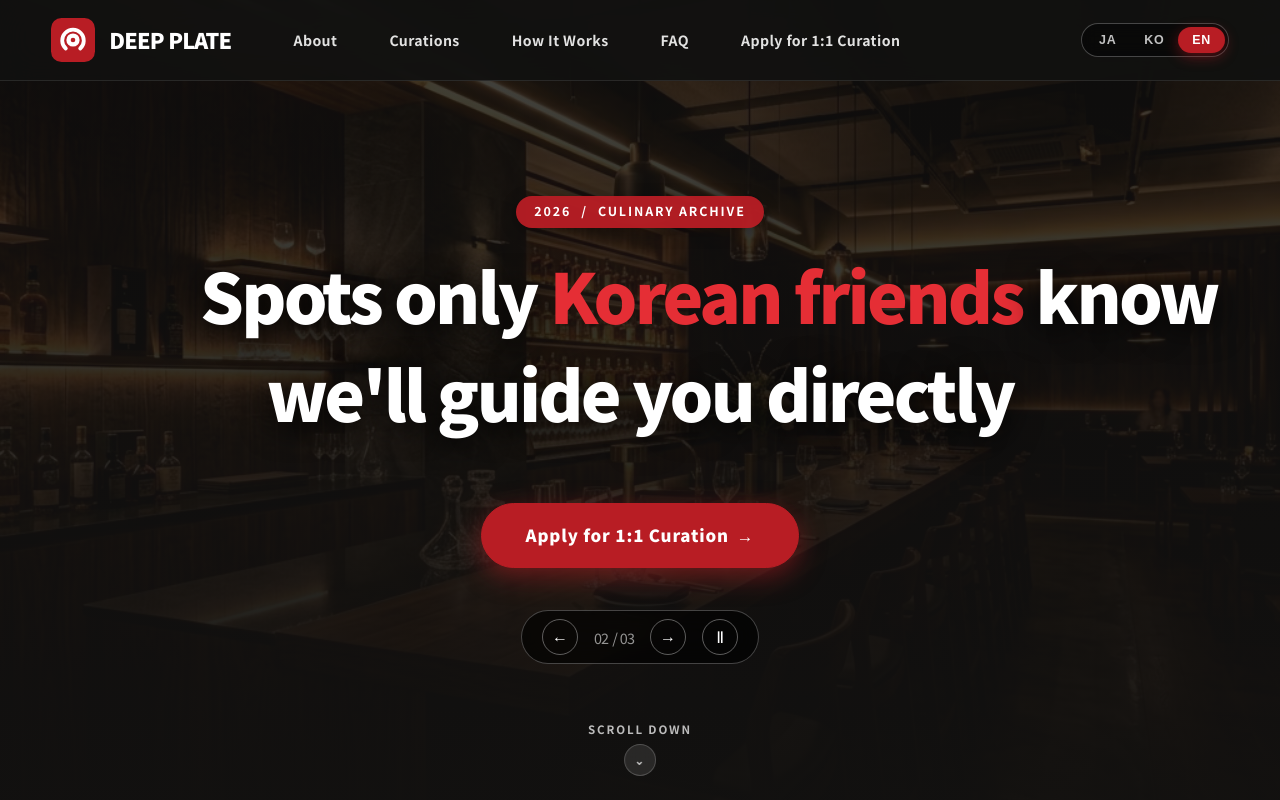
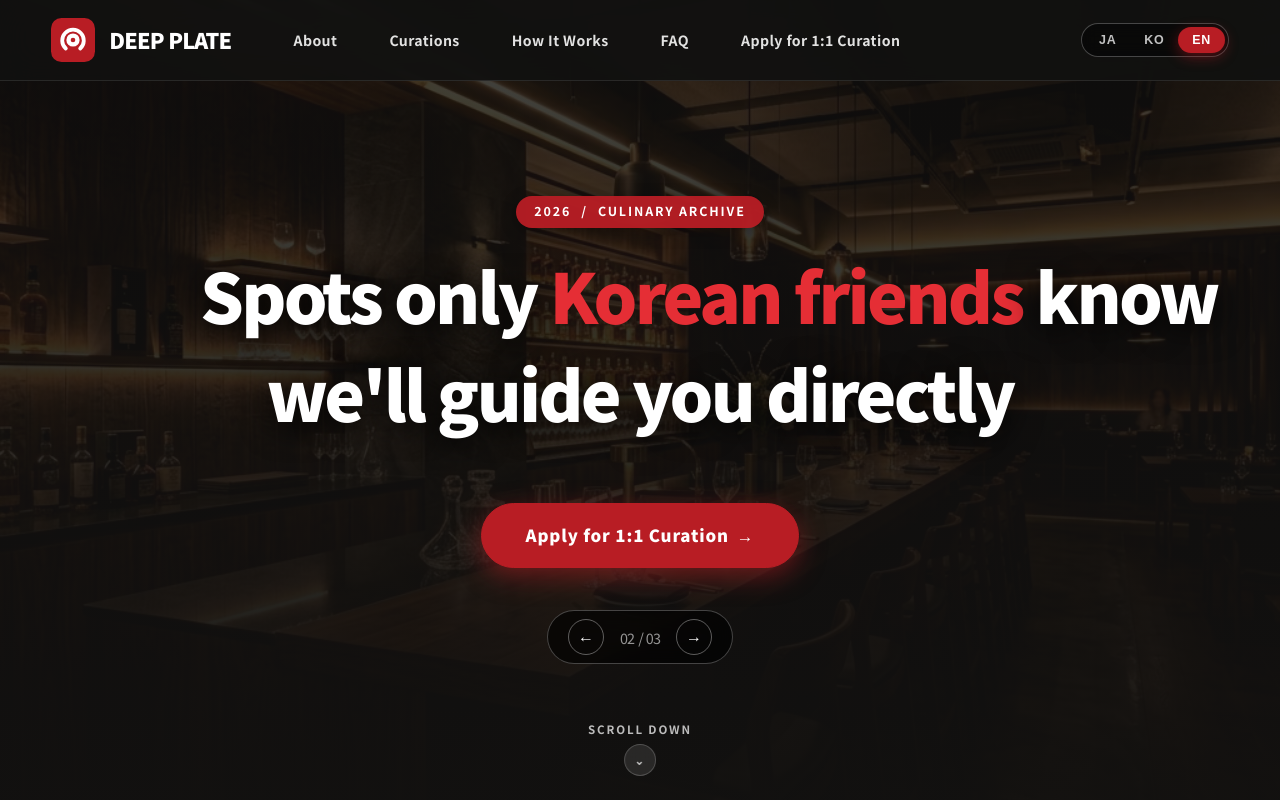
Before and after one commit to leesj2246-debug/deepplate, a React (Vite) app: page / in a window 1280 px wide. Shown: the top 800 px of the page. Built offline with nearby package versions, Linux system fonts and the light colour scheme.

Commit message:
remove carousel pause control

```diff
--- a/src/components/Hero.jsx
+++ b/src/components/Hero.jsx
@@ -27,19 +27,18 @@ function HeroHeadline({ item }) {
 export default function Hero({ content, labels }) {
   const [current, setCurrent] = useState(0);
   const [interactionPaused, setInteractionPaused] = useState(false);
-  const [manualPaused, setManualPaused] = useState(false);
 
   const move = (direction) => setCurrent((value) => (value + direction + images.length) % images.length);
 
   useEffect(() => {
     const reducedMotion = window.matchMedia('(prefers-reduced-motion: reduce)').matches;
-    if (interactionPaused || manualPaused || reducedMotion) return undefined;
+    if (interactionPaused || reducedMotion) return undefined;
     const timer = window.setInterval(
       () => setCurrent((value) => (value + 1) % images.length),
       5000,
     );
     return () => window.clearInterval(timer);
-  }, [interactionPaused, manualPaused]);
+  }, [interactionPaused]);
 
   return (
     <section
@@ -84,15 +83,6 @@ export default function Hero({ content, labels }) {
               <span>{String(current + 1).padStart(2, '0')}</span><span>/ 03</span>
             </div>
             <button className="slide-nav-btn" type="button" onClick={() => move(1)} aria-label={labels.nextSlide}>→</button>
-            <button
-              className="slide-nav-btn"
-              type="button"
-              aria-label={manualPaused ? labels.resumeCarousel : labels.pauseCarousel}
-              aria-pressed={manualPaused}
-              onClick={() => setManualPaused((value) => !value)}
-            >
-              <span aria-hidden="true">{manualPaused ? '▶' : 'Ⅱ'}</span>
-            </button>
           </div>
         </div>
       </div>
--- a/src/data/content.jsx
+++ b/src/data/content.jsx
@@ -17,8 +17,6 @@ export const uiLabels = {
     carousel: 'Deep Plateのハイライト',
     previousSlide: '前のスライド',
     nextSlide: '次のスライド',
-    pauseCarousel: 'スライドの自動再生を一時停止',
-    resumeCarousel: 'スライドの自動再生を再開',
     slide: 'スライド',
     of: '/',
     scroll: '紹介へ移動',
@@ -33,8 +31,6 @@ export const uiLabels = {
     carousel: 'Deep Plate 주요 콘텐츠',
     previousSlide: '이전 슬라이드',
     nextSlide: '다음 슬라이드',
-    pauseCarousel: '슬라이드 자동 재생 일시정지',
-    resumeCarousel: '슬라이드 자동 재생 다시 시작',
     slide: '슬라이드',
     of: '/',
     scroll: '브랜드 소개로 이동',
@@ -49,8 +45,6 @@ export const uiLabels = {
     carousel: 'Deep Plate highlights',
     previousSlide: 'Previous slide',
     nextSlide: 'Next slide',
-    pauseCarousel: 'Pause automatic slides',
-    resumeCarousel: 'Resume automatic slides',
     slide: 'Slide',
     of: 'of',
     scroll: 'Scroll to introduction',
```
